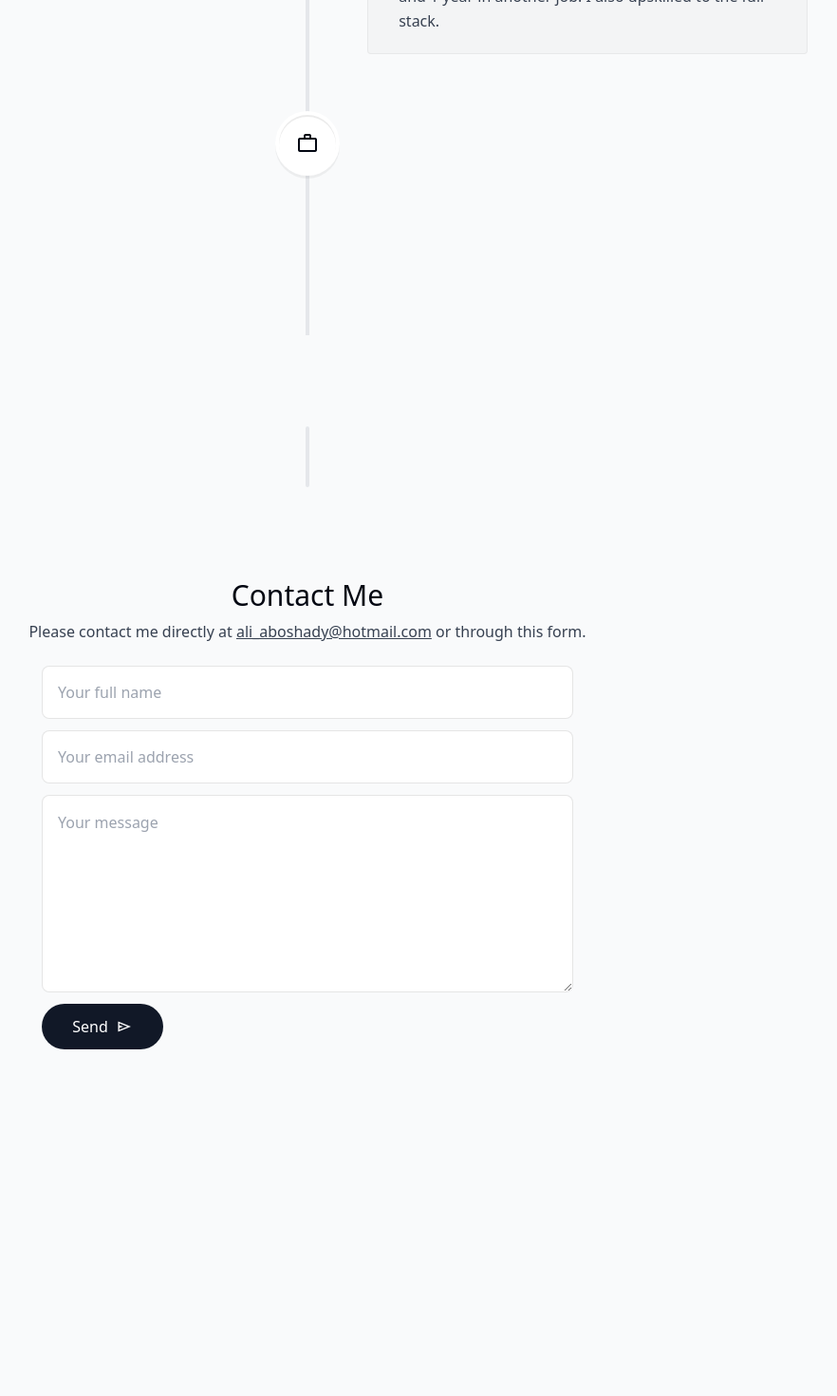
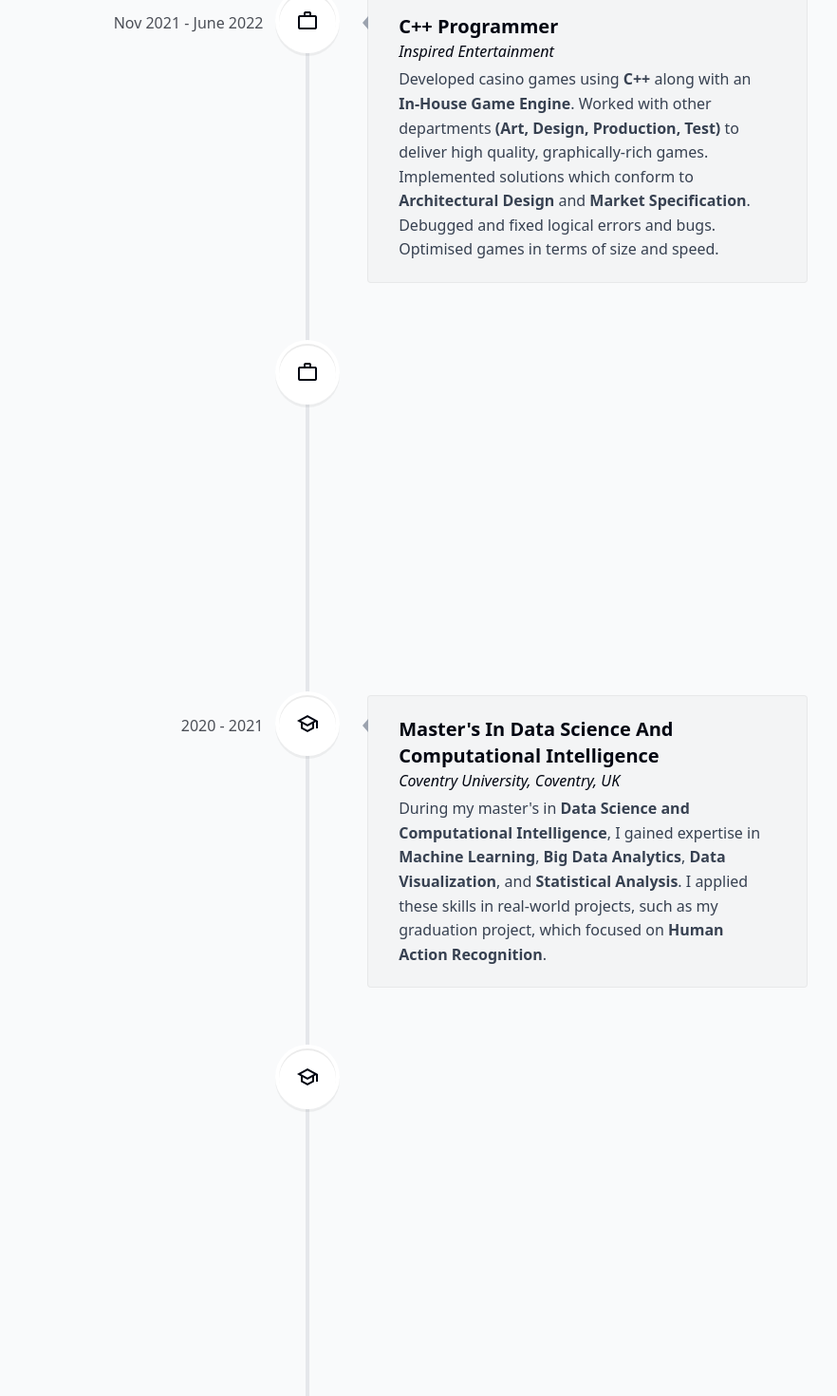
Before and after one commit to aliaboshady/portfolio, a React (Vite) app: page / in a window 1280 px wide. Shown: the part 3720-5190 px from the top of the page at 95% size, without its empty margins (316-1198 px from the left). Before the commit the page ends 4905 px from the top, so only its background shows below. Built offline with nearby package versions, Linux system fonts and the light colour scheme.

Commit message:
Updated experiences

```diff
--- a/data/data.jsx
+++ b/data/data.jsx
@@ -27,28 +27,100 @@ export const links = [
 
 export const experiencesData = [
   {
-    title: 'Graduated bootcamp',
-    location: 'Miami, FL',
-    description:
-      'I graduated after 6 months of studying. I immediately found a job as a front-end developer.',
-    icon: <span className="material-symbols-outlined">school</span>,
-    date: '2019',
+    title: 'Consultant Associate - Developer Graduate Programme',
+    company: 'InFor/Lighthouse Systems Ltd',
+    description: (
+      <span>
+        Worked on a <span className="font-bold">Shopfloor/MES Platform</span>.
+        Meet with clients to understand their needs and implement new wanted
+        features. Create <span className="font-bold">SQL</span> queries and
+        procedures insert and update data. Develop{' '}
+        <span className="font-bold">C#</span> scripts to make grid reports.
+      </span>
+    ),
+    icon: <span className="material-symbols-outlined">work</span>,
+    date: 'July 2022 - Present',
   },
   {
-    title: 'Front-End Developer',
-    location: 'Orlando, FL',
-    description:
-      'I worked as a front-end developer for 2 years in 1 job and 1 year in another job. I also upskilled to the full stack.',
+    title: 'C++ Programmer',
+    company: 'Inspired Entertainment',
+    description: (
+      <span>
+        Developed casino games using <span className="font-bold">C++</span>{' '}
+        along with an <span className="font-bold">In-House Game Engine</span>.
+        Worked with other departments{' '}
+        <span className="font-bold">(Art, Design, Production, Test)</span> to
+        deliver high quality, graphically-rich games. Implemented solutions
+        which conform to <span className="font-bold">Architectural Design</span>{' '}
+        and <span className="font-bold">Market Specification</span>. Debugged
+        and fixed logical errors and bugs. Optimised games in terms of size and
+        speed.
+      </span>
+    ),
     icon: <span className="material-symbols-outlined">work</span>,
-    date: '2019 - 2021',
+    date: 'Nov 2021 - June 2022',
   },
   {
-    title: 'Full-Stack Developer',
-    location: 'Houston, TX',
-    description:
-      "I'm now a full-stack developer working as a freelancer. My stack includes React, Next.js, TypeScript, Tailwind, Prisma and MongoDB. I'm open to full-time opportunities.",
+    title: 'Game Programmer - Internship',
+    company: 'Black Cat Entertainment',
+    description: (
+      <span>
+        Worked on a platformer game using{' '}
+        <span className="font-bold">Unity</span> engine and{' '}
+        <span className="font-bold">C#</span>. Designed{' '}
+        <span className="font-bold">Software Architecture</span> and came up
+        with solutions for implementation problems. Collaborated on ideas with
+        the design team and built{' '}
+        <span className="font-bold">Gameplay Mechanics</span> accordingly.
+        Created animations and constructed their state logic. Managed{' '}
+        <span className="font-bold">Git</span> repository and organized the team
+        {"'"}s branches.
+      </span>
+    ),
     icon: <span className="material-symbols-outlined">work</span>,
-    date: '2021 - present',
+    date: 'Feb 2021 - Nov 2021',
+  },
+  {
+    title: "Master's in Data Science and Computational Intelligence",
+    company: 'Coventry University, Coventry, UK',
+    description: (
+      <span>
+        During my master{"'"}s in{' '}
+        <span className="font-bold">
+          Data Science and Computational Intelligence
+        </span>
+        , I gained expertise in{' '}
+        <span className="font-bold">Machine Learning</span>,{' '}
+        <span className="font-bold">Big Data Analytics</span>,{' '}
+        <span className="font-bold">Data Visualization</span>, and{' '}
+        <span className="font-bold">Statistical Analysis</span>. I applied these
+        skills in real-world projects, such as my graduation project, which
+        focused on <span className="font-bold">Human Action Recognition</span>.
+      </span>
+    ),
+    icon: <span className="material-symbols-outlined">school</span>,
+    date: '2020 - 2021',
+  },
+  {
+    title: "Bachelor's in Computer Engineering",
+    company: 'Nile University, Cairo, Egypt',
+    description: (
+      <span className="text-base">
+        In my undergrad, I delved deeply into crucial concepts about{' '}
+        <span className="font-bold">Data Structures and Algorithms</span>. These
+        studies equipped me with a robust understanding of{' '}
+        <span className="font-bold">Software Engineering</span> principles,
+        demonstrated through many projects. We also took{' '}
+        <span className="font-bold">Computer Architecture</span>, which
+        broadened my comprehension of hardware functionality and allowed me to
+        link theoretical code implementation to its hardware execution. I also
+        had the pleasure of building a small{' '}
+        <span className="font-bold">Self-Driving Car</span> for my graduation
+        project.
+      </span>
+    ),
+    icon: <span className="material-symbols-outlined">school</span>,
+    date: '2014 - 2020',
   },
 ];
 
--- a/src/components/experience/Experience.jsx
+++ b/src/components/experience/Experience.jsx
@@ -44,8 +44,8 @@ export default function Experience() {
             icon={experience.icon}
             iconStyle={iconStyle}
           >
-            <h3 className="font-bold capitalize">{experience.title}</h3>
-            <p className="!mt-0 font-normal">{experience.location}</p>
+            <h3 className="text-xl font-bold capitalize">{experience.title}</h3>
+            <p className="!mt-0 font-normal italic">{experience.company}</p>
             <p className="!mt-1 !font-normal text-gray-700">
               {experience.description}
             </p>
```
